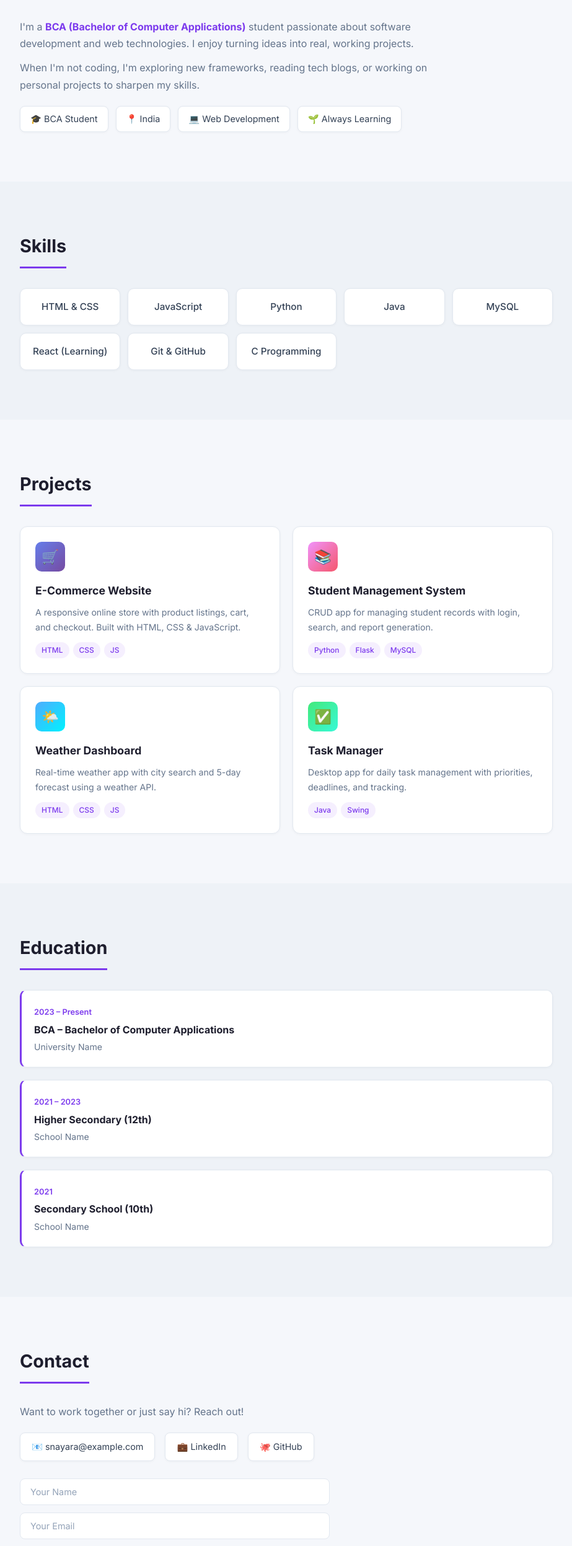
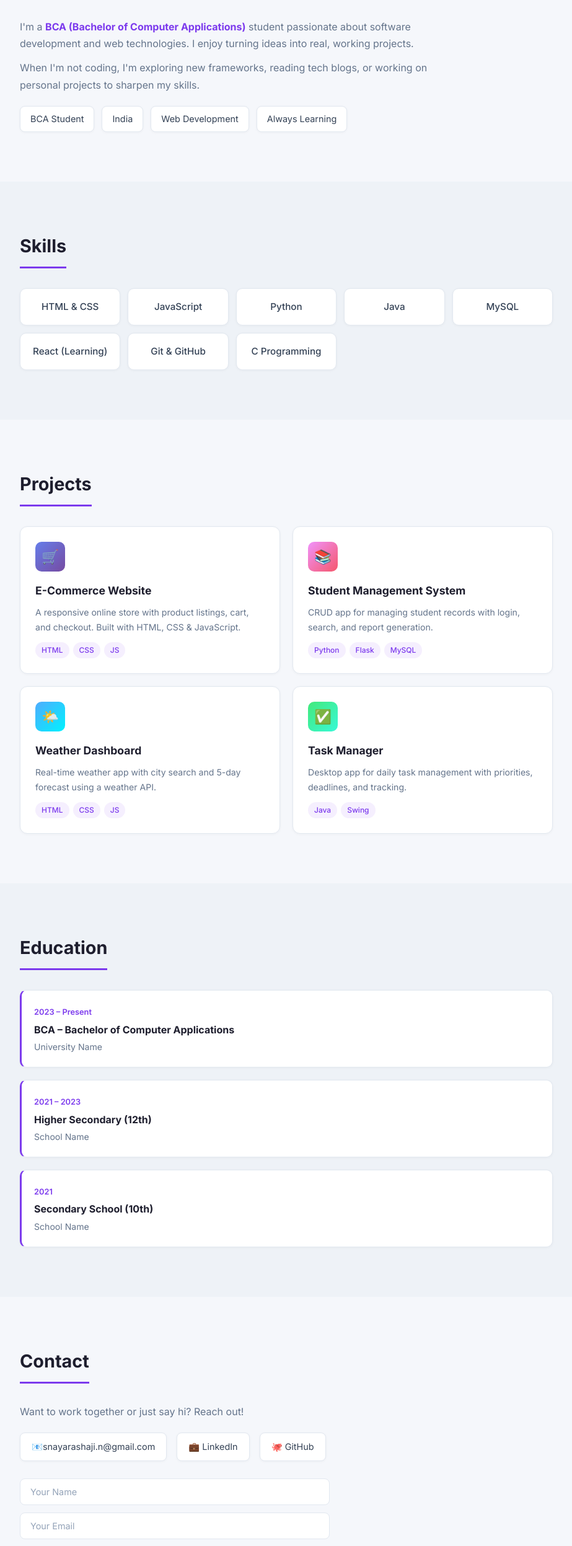
Before and after one commit to snayarashaji/snayarashaji_portfolio, a website: page index.html in a window 1280 px wide. Shown: the part 942-3436 px from the top of the page at 62% size, without its empty margins (178-1101 px from the left). Drawn offline with Linux system fonts and the light colour scheme; no server answers.

Commit message:
Update index.html

```diff
--- a/index.html
+++ b/index.html
@@ -51,10 +51,10 @@
                 <p>When I'm not coding, I'm exploring new frameworks, reading tech blogs, or working on personal
                     projects to sharpen my skills.</p>
                 <div class="about-details">
-                    <div class="detail">🎓 BCA Student</div>
-                    <div class="detail">📍 India</div>
-                    <div class="detail">💻 Web Development</div>
-                    <div class="detail">🌱 Always Learning</div>
+                    <div class="detail"> BCA Student</div>
+                    <div class="detail"> India</div>
+                    <div class="detail"> Web Development</div>
+                    <div class="detail"> Always Learning</div>
                 </div>
             </div>
         </div>
@@ -142,9 +142,9 @@
             <div class="contact-content">
                 <p>Want to work together or just say hi? Reach out!</p>
                 <div class="contact-links">
-                    <a href="mailto:snayarashaji.n@gmail.com" class="contact-item">📧 snayara@example.com</a>
-                    <a href="https://www.linkedin.com/in/snayara-shaji-244178381/" class="contact-item">💼 LinkedIn</a>
-                    <a href="https://github.com/snayarashaji" class="contact-item">🐙 GitHub</a>
+                    <a href="mailto:snayarashaji.n@gmail.com" class="contact-item">📧snayarashaji.n@gmail.com</a>
+                    <a href="https://www.linkedin.com/in/snayara-shaji-244178381/" class="contact-item" target = "_blank">💼 LinkedIn</a>
+                    <a href="https://github.com/snayarashaji" class="contact-item" target = "_blank">🐙 GitHub</a>
                 </div>
                 <form class="contact-form" id="contactForm">
                     <input type="text" name="name" placeholder="Your Name" required>
@@ -164,4 +164,5 @@
     <script src="script.js"></script>
 </body>
 
+
 </html>
```
